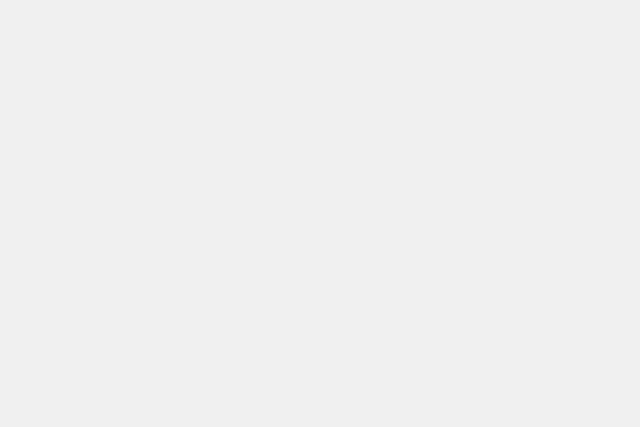
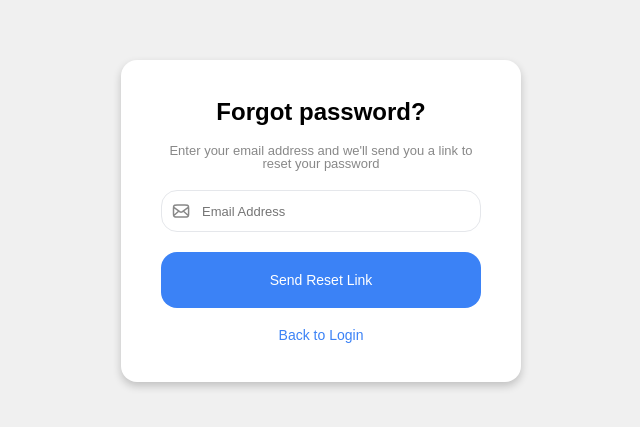
Before and after one commit to tropikow/nuxt-callkit, a Nuxt app: page /recoverPassword in a window 1280 px wide. Before the commit this address had no page. Shown: the part 179-606 px from the top of the page, without its empty margins (319-959 px from the left). Built offline with nearby package versions, Linux system fonts and the light colour scheme.

Commit message:
Implement recover password functionality: add RecoverPassword modal and routing from auth page, create UniqueInput component for email input with icon, and update main CSS for improved layout. Introduce Mail icon component for better visual representation.

```diff
--- a/app/assets/css/main.css
+++ b/app/assets/css/main.css
@@ -1,5 +1,5 @@
 :root {
-  --borderRadius: 8px;
+  --borderRadius: 16px;
   --colorWhite: #f0f0f0;
   --primaryText: #333333;
   --secondaryText: #888888;
@@ -45,10 +45,8 @@ body {
 	line-height: 1;
 	margin: 0;
 	padding: 0;
-	position: fixed;
 	width: 100vw;
-	height: 100vh;
-	overflow: hidden;
+	min-height: 100vh;
 	background-color: var(--colorWhite);
 }
 ol, ul {
--- /dev/null
+++ b/app/components/Icons/Mail.vue
@@ -0,0 +1,15 @@
+<template>
+  <svg width="20px" height="20px" viewBox="0 0 24 24" fill="none" xmlns="http://www.w3.org/2000/svg">
+    <g data-name="Layer 2">
+      <g data-name="mail">
+        <rect width="24" height="24" opacity="0"/>
+        <path d="M21.5 18L14.8571 12M9.14286 12L2.50003 18M2 7L10.1649 12.7154C10.8261 13.1783 11.1567 13.4097 11.5163 13.4993C11.8339 13.5785 12.1661 13.5785 12.4837 13.4993C12.8433 13.4097 13.1739 13.1783 13.8351 12.7154L22 7M6.8 20H17.2C18.8802 20 19.7202 20 20.362 19.673C20.9265 19.3854 21.3854 18.9265 21.673 18.362C22 17.7202 22 16.8802 22 15.2V8.8C22 7.11984 22 6.27976 21.673 5.63803C21.3854 5.07354 20.9265 4.6146 20.362 4.32698C19.7202 4 18.8802 4 17.2 4H6.8C5.11984 4 4.27976 4 3.63803 4.32698C3.07354 4.6146 2.6146 5.07354 2.32698 5.63803C2 6.27976 2 7.11984 2 8.8V15.2C2 16.8802 2 17.7202 2.32698 18.362C2.6146 18.9265 3.07354 19.3854 3.63803 19.673C4.27976 20 5.11984 20 6.8 20Z"
+          stroke="#888888"
+          stroke-width="2"
+          stroke-linecap="round"
+          stroke-linejoin="round"
+        />
+      </g>
+    </g>
+  </svg>
+</template>
--- /dev/null
+++ b/app/components/Input/UniqueInput.vue
@@ -0,0 +1,21 @@
+<template>
+  <div class="inputContainer">
+    <IconsMail />
+    <input type="email" placeholder="Email Address" style="font-size: small;" />
+  </div>
+</template>
+<style scoped>
+  .inputContainer {
+    display: flex;
+    gap: 10px;
+    border: 1px solid var(--colorGrayLight);
+    border-radius: var(--borderRadius);
+    overflow: hidden;
+    padding: 10px 10px;
+    width: 100%;
+  }
+  .inputContainer > input {
+    border: none;
+    width: 100%;
+  }
+</style>
--- /dev/null
+++ b/app/components/Modal/RecoverPassword.vue
@@ -0,0 +1,52 @@
+<script setup lang="ts">
+  const router = useRouter()
+  const redirectToAuth = () => {
+    router.push('/auth')
+  }
+</script>
+
+<template>
+  <div class="recoverPasswordContainer">
+    <div class="modalContainer">
+      <h2 class="title">Forgot password?</h2>
+      <span class="label">Enter your email address and we'll send you a link to reset your password</span>
+       <InputUniqueInput />
+       <ButtonRegularButton title="Send Reset Link" />
+       <span class="btnBackToLogin" @click="redirectToAuth">Back to Login</span>
+    </div>
+  </div>
+</template>
+<style scoped>
+  .recoverPasswordContainer {
+    display: flex;
+    width: 100%;
+    flex-direction: column;
+    justify-content: center;
+    align-items: center;
+  }
+  .title {
+    font-size: x-large;
+    font-weight: bold;
+  }
+  .label {
+    font-size: small;
+    color: var(--secondaryText);
+  }
+  .modalContainer {
+    display: flex;
+    flex-direction: column;
+    justify-content: center;
+    align-items: center;
+    gap: 20px;
+    box-shadow: 0 4px 8px rgba(0, 0, 0, 0.2);
+    background-color: white;
+    border-radius: var(--borderRadius);
+    padding: 40px;
+    width: 400px;
+    text-align: center;
+  }
+  .btnBackToLogin {
+    color: var(--colorBlue);
+    cursor: pointer;
+  }
+</style>
--- a/app/pages/auth.vue
+++ b/app/pages/auth.vue
@@ -1,5 +1,9 @@
 <script setup lang="ts">
   import { initAuth } from '#imports';
+  const router = useRouter()
+  const redirectToRecoverPage = () => {
+    router.push('/recoverPassword')
+  }
 </script>
 <template>
   <div class="background">
@@ -10,7 +14,7 @@
         <Divider />
         <InputRegularInput type="password" placeholder="Password" />
       </div>
-      <span class="btnForgot">Forgot password?</span>
+      <span class="btnForgot" @click="redirectToRecoverPage">Forgot password?</span>
       <ButtonRegularButton title="Sign in" @click="initAuth" />
     </div>
   </div>
@@ -22,7 +26,7 @@
     flex-direction: column;
     align-items: center;
     width: 100%;
-    height: 100%;
+    height: 100vh;
   }
   .loginContainer {
     display: flex;
--- a/app/pages/main.vue
+++ b/app/pages/main.vue
@@ -30,7 +30,7 @@
     flex-direction: column;
     align-items: center;
     width: 100%;
-    height: 100%;
+    height: 100vh;
   }
   .status {
     color: var(--colorBlue);
--- /dev/null
+++ b/app/pages/recoverPassword.vue
@@ -0,0 +1,12 @@
+<template>
+  <div class="recoverBackground">
+    <ModalRecoverPassword />
+  </div>
+</template>
+<style scoped>
+  .recoverBackground {
+    display: flex;
+    width: 100%;
+    height: 100vh;
+  }
+</style>
--- a/app/pages/setting.vue
+++ b/app/pages/setting.vue
@@ -1,3 +1,6 @@
+<script setup lang="ts">
+  import { destroyAuth } from '#imports';
+</script>
 <template>
   <div class="settingsBackground">
     <div class="settingsBackgroundContainer">
@@ -11,7 +14,7 @@
             <span class="label">johndoe@getlavado.com</span>
           </div>
         </div>
-        <span class="btnLogout">Log Out</span>
+        <span class="btnLogout" @click="destroyAuth">Log Out</span>
       </div>
       <div class="settingsSection">
         <span class="subTitle">General</span>
@@ -109,5 +112,6 @@
     color: var(--colorBlue);
     padding: 10px 20px;
     border-radius: var(--borderRadius);
+    cursor: pointer;
   }
 </style>
```
